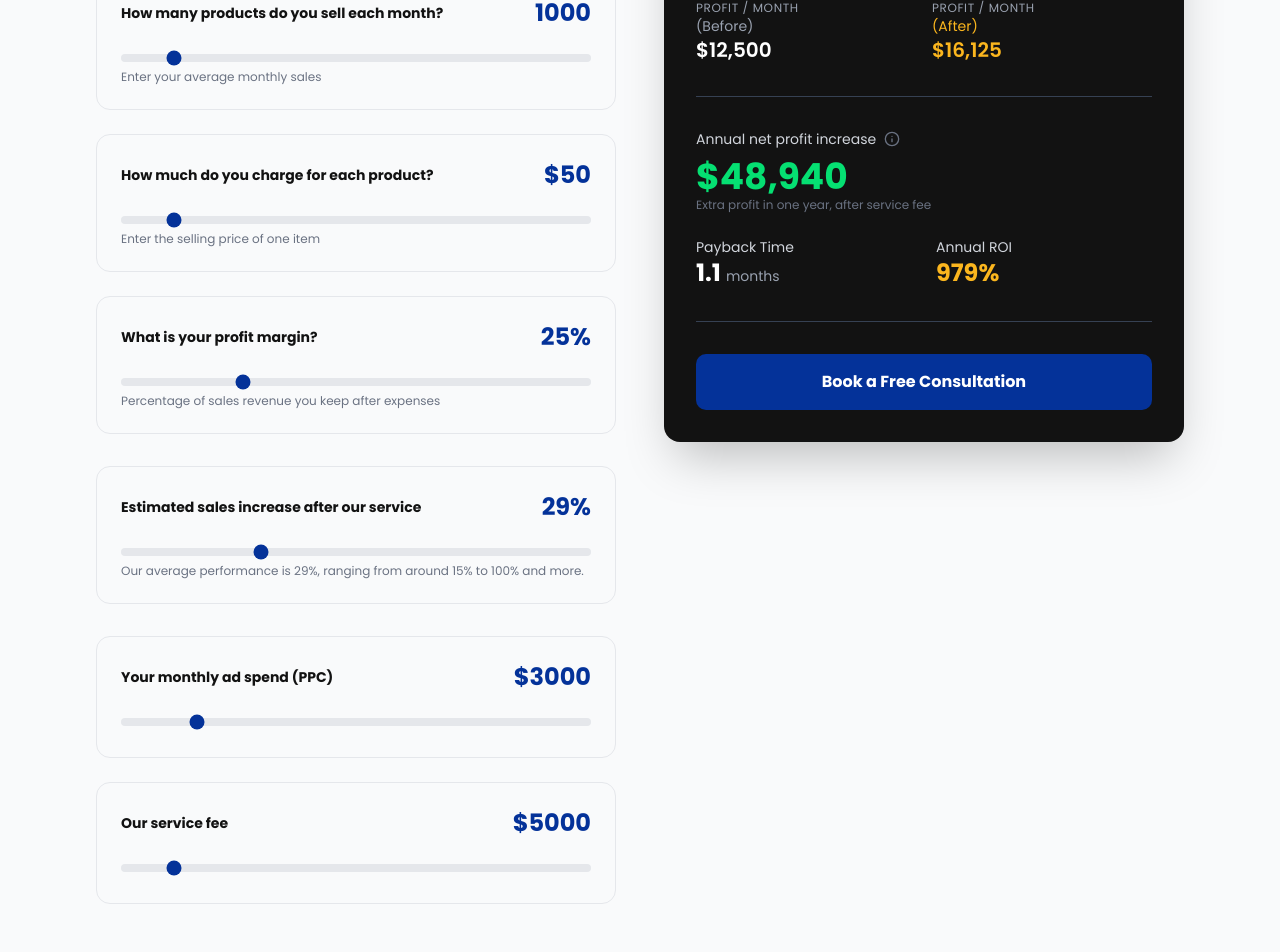
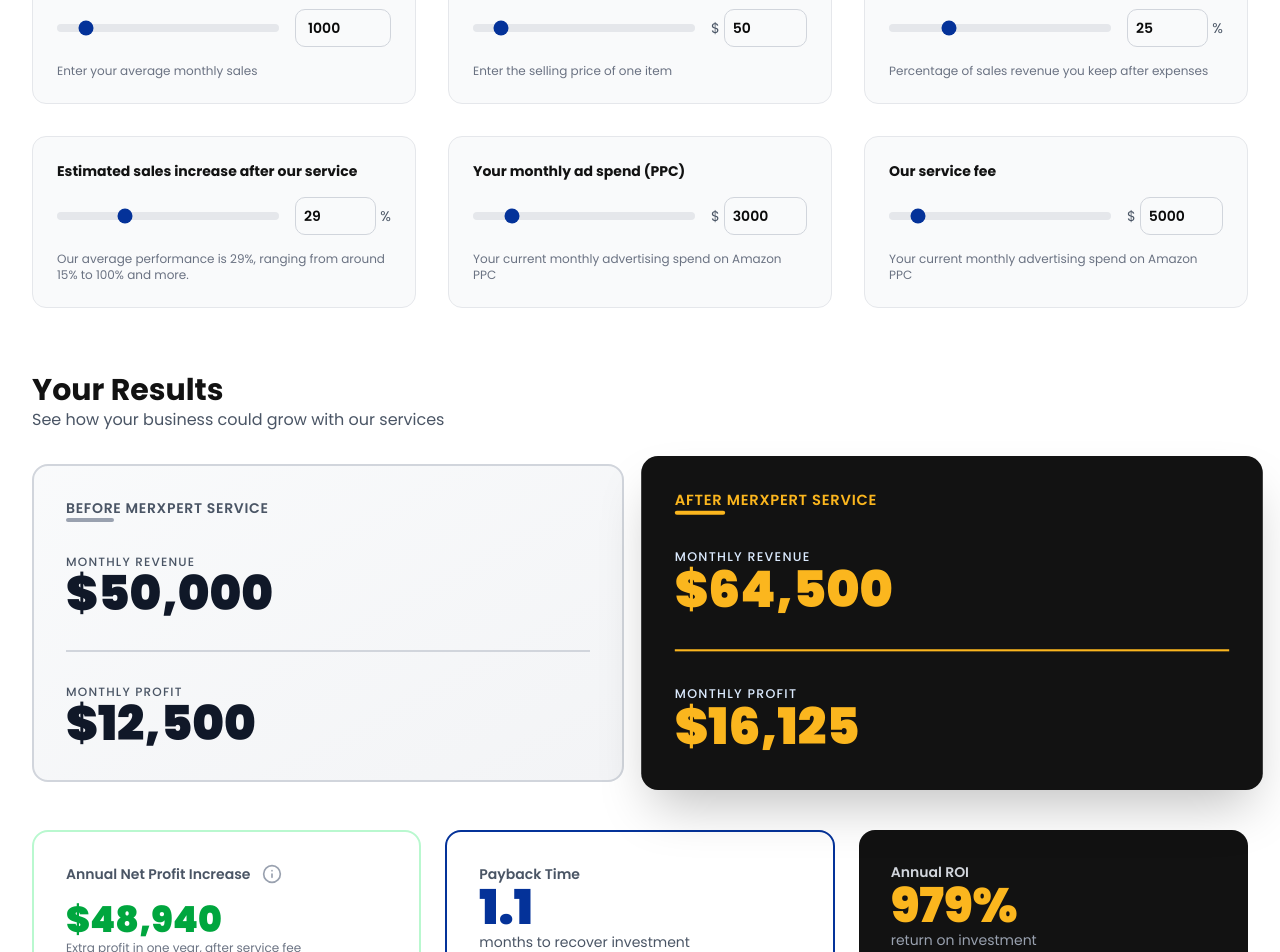
Before and after one commit to AXLShorts/AMZ-Clone-Frontend, a Next.js app: page /resources/roi-calculator in a window 1280 px wide. Shown: the part 600-1552 px from the top of the page. Built offline with nearby package versions, Linux system fonts and the light colour scheme.

Commit message:
refactor: Enhance layout and input handling in ROICalculator component for improved user experience

```diff
--- a/components/roi-calculator.tsx
+++ b/components/roi-calculator.tsx
@@ -49,10 +49,9 @@
   };
 
   return (
-    <div className="w-full max-w-6xl mx-auto p-4 md:p-8">
-      <div className="grid grid-cols-1 lg:grid-cols-2 gap-8 md:gap-12">
-
-        {/* Inputs Section */}
+    <div className="w-full bg-white">
+      <div className="w-full max-w-7xl mx-auto p-4 md:p-8">
+        {/* Input Section */}
         <div className="space-y-8">
           <div>
             <h3 className="text-2xl font-bold text-brand-dark mb-6">Calculate Your Potential Profit</h3>
@@ -61,15 +60,16 @@
             </p>
           </div>
 
-          {/* Input Group 1 */}
-          <div className="space-y-6">
+          {/* Sliders with Input Fields */}
+          <div className="w-full grid grid-cols-1 md:grid-cols-2 lg:grid-cols-3 gap-6 md:gap-8">
+            {/* Products Sold */}
             <div className="bg-gray-50 p-6 rounded-xl border border-gray-200">
               <div className="flex justify-between items-center mb-4">
                 <label className="block text-sm font-bold text-brand-dark">
                   How many products do you sell each month?
                 </label>
-                <span className="text-2xl font-bold text-brand-primary">{productsSold}</span>
               </div>
+              <div className="flex gap-4 items-center mb-4">
                 <input
                   type="range"
                   min="0"
@@ -77,20 +77,28 @@
                   step="100"
                   value={productsSold}
                   onChange={(e) => setProductsSold(Number(e.target.value))}
-                className="w-full h-2 bg-gray-200 rounded-lg appearance-none cursor-pointer accent-brand-primary"
+                  className="flex-1 h-2 bg-gray-200 rounded-lg appearance-none cursor-pointer accent-brand-primary"
                 />
-              <p className="mt-3 text-xs text-gray-500">
+                <input
+                  type="number"
+                  value={productsSold}
+                  onChange={(e) => setProductsSold(Math.max(0, Number(e.target.value)))}
+                  className="w-24 px-3 py-2 border border-gray-300 rounded-lg text-sm font-semibold focus:outline-none focus:border-brand-primary"
+                />
+              </div>
+              <p className="text-xs text-gray-500">
                 Enter your average monthly sales
               </p>
             </div>
 
+            {/* Selling Price */}
             <div className="bg-gray-50 p-6 rounded-xl border border-gray-200">
               <div className="flex justify-between items-center mb-4">
                 <label className="block text-sm font-bold text-brand-dark">
                   How much do you charge for each product?
                 </label>
-                <span className="text-2xl font-bold text-brand-primary">${sellingPrice}</span>
               </div>
+              <div className="flex gap-4 items-center mb-4">
                 <input
                   type="range"
                   min="1"
@@ -98,20 +106,31 @@
                   step="1"
                   value={sellingPrice}
                   onChange={(e) => setSellingPrice(Number(e.target.value))}
-                className="w-full h-2 bg-gray-200 rounded-lg appearance-none cursor-pointer accent-brand-primary"
+                  className="flex-1 h-2 bg-gray-200 rounded-lg appearance-none cursor-pointer accent-brand-primary"
                 />
-              <p className="mt-3 text-xs text-gray-500">
+                <div className="w-24 flex items-center gap-1">
+                  <span className="text-sm text-gray-600">$</span>
+                  <input
+                    type="number"
+                    value={sellingPrice}
+                    onChange={(e) => setSellingPrice(Math.max(1, Number(e.target.value)))}
+                    className="w-full px-2 py-2 border border-gray-300 rounded-lg text-sm font-semibold focus:outline-none focus:border-brand-primary"
+                  />
+                </div>
+              </div>
+              <p className="text-xs text-gray-500">
                 Enter the selling price of one item
               </p>
             </div>
 
+            {/* Profit Margin */}
             <div className="bg-gray-50 p-6 rounded-xl border border-gray-200">
               <div className="flex justify-between items-center mb-4">
                 <label className="block text-sm font-bold text-brand-dark">
                   What is your profit margin?
                 </label>
-                <span className="text-2xl font-bold text-brand-primary">{profitMargin}%</span>
               </div>
+              <div className="flex gap-4 items-center mb-4">
                 <input
                   type="range"
                   min="0"
@@ -119,42 +138,62 @@
                   step="1"
                   value={profitMargin}
                   onChange={(e) => setProfitMargin(Number(e.target.value))}
-                className="w-full h-2 bg-gray-200 rounded-lg appearance-none cursor-pointer accent-brand-primary"
+                  className="flex-1 h-2 bg-gray-200 rounded-lg appearance-none cursor-pointer accent-brand-primary"
                 />
-              <p className="mt-3 text-xs text-gray-500">
+                <div className="w-24 flex items-center gap-1">
+                  <input
+                    type="number"
+                    value={profitMargin}
+                    onChange={(e) => setProfitMargin(Math.max(0, Math.min(100, Number(e.target.value))))}
+                    className="w-full px-2 py-2 border border-gray-300 rounded-lg text-sm font-semibold focus:outline-none focus:border-brand-primary"
+                  />
+                  <span className="text-sm text-gray-600">%</span>
+                </div>
+              </div>
+              <p className="text-xs text-gray-500">
                 Percentage of sales revenue you keep after expenses
               </p>
             </div>
-          </div>
 
-          {/* Slider Section */}
+            {/* Sales Increase */}
             <div className="bg-gray-50 p-6 rounded-xl border border-gray-200">
               <div className="flex justify-between items-center mb-4">
                 <label className="block text-sm font-bold text-brand-dark">
                   Estimated sales increase after our service
                 </label>
-              <span className="text-2xl font-bold text-brand-primary">{salesIncrease}%</span>
               </div>
+              <div className="flex gap-4 items-center mb-4">
                 <input
                   type="range"
                   min="0"
                   max="100"
                   value={salesIncrease}
                   onChange={(e) => setSalesIncrease(Number(e.target.value))}
-              className="w-full h-2 bg-gray-200 rounded-lg appearance-none cursor-pointer accent-brand-primary"
+                  className="flex-1 h-2 bg-gray-200 rounded-lg appearance-none cursor-pointer accent-brand-primary"
                 />
-            <p className="mt-3 text-xs text-gray-500">
+                <div className="w-24 flex items-center gap-1">
+                  <input
+                    type="number"
+                    value={salesIncrease}
+                    onChange={(e) => setSalesIncrease(Math.max(0, Math.min(100, Number(e.target.value))))}
+                    className="w-full px-2 py-2 border border-gray-300 rounded-lg text-sm font-semibold focus:outline-none focus:border-brand-primary"
+                  />
+                  <span className="text-sm text-gray-600">%</span>
+                </div>
+              </div>
+              <p className="text-xs text-gray-500">
                 Our average performance is 29%, ranging from around 15% to 100% and more.
               </p>
             </div>
-          <div className="space-y-6">
+
+            {/* Ad Spend */}
             <div className="bg-gray-50 p-6 rounded-xl border border-gray-200">
               <div className="flex justify-between items-center mb-4">
                 <label className="block text-sm font-bold text-brand-dark">
                   Your monthly ad spend (PPC)
                 </label>
-                <span className="text-2xl font-bold text-brand-primary">${adSpend}</span>
               </div>
+              <div className="flex gap-4 items-center mb-4">
                 <input
                   type="range"
                   min="0"
@@ -162,17 +201,31 @@
                   step="100"
                   value={adSpend}
                   onChange={(e) => setAdSpend(Number(e.target.value))}
-                className="w-full h-2 bg-gray-200 rounded-lg appearance-none cursor-pointer accent-brand-primary"
+                  className="flex-1 h-2 bg-gray-200 rounded-lg appearance-none cursor-pointer accent-brand-primary"
+                />
+                <div className="w-24 flex items-center gap-1">
+                  <span className="text-sm text-gray-600">$</span>
+                  <input
+                    type="number"
+                    value={adSpend}
+                    onChange={(e) => setAdSpend(Math.max(0, Number(e.target.value)))}
+                    className="w-full px-2 py-2 border border-gray-300 rounded-lg text-sm font-semibold focus:outline-none focus:border-brand-primary"
                   />
                 </div>
+              </div>
+              <p className="text-xs text-gray-500">
+                Your current monthly advertising spend on Amazon PPC
+              </p>
+            </div>
 
+            {/* Service Fee */}
             <div className="bg-gray-50 p-6 rounded-xl border border-gray-200">
               <div className="flex justify-between items-center mb-4">
                 <label className="block text-sm font-bold text-brand-dark">
                   Our service fee
                 </label>
-                <span className="text-2xl font-bold text-brand-primary">${serviceFee}</span>
               </div>
+              <div className="flex gap-4 items-center mb-4">
                 <input
                   type="range"
                   min="0"
@@ -180,81 +233,123 @@
                   step="100"
                   value={serviceFee}
                   onChange={(e) => setServiceFee(Number(e.target.value))}
-                className="w-full h-2 bg-gray-200 rounded-lg appearance-none cursor-pointer accent-brand-primary"
+                  className="flex-1 h-2 bg-gray-200 rounded-lg appearance-none cursor-pointer accent-brand-primary"
+                />
+                <div className="w-24 flex items-center gap-1">
+                  <span className="text-sm text-gray-600">$</span>
+                  <input
+                    type="number"
+                    value={serviceFee}
+                    onChange={(e) => setServiceFee(Math.max(0, Number(e.target.value)))}
+                    className="w-full px-2 py-2 border border-gray-300 rounded-lg text-sm font-semibold focus:outline-none focus:border-brand-primary"
                   />
                 </div>
               </div>
-        </div>
-
-        {/* Results Section */}
-        <div className="bg-brand-dark text-white rounded-2xl p-8 shadow-2xl h-fit sticky top-24">
-          <h3 className="text-xl font-bold mb-8 text-brand-accent">Your Results</h3>
-
-          <div className="space-y-8">
-            {/* Before/After Grid */}
-            <div className="grid grid-cols-2 gap-4 pb-8 border-b border-gray-700">
-              <div>
-                <p className="text-xs text-gray-400 uppercase tracking-wider mb-1">Revenue / Month</p>
-                <p className="text-sm text-gray-400 mb-2">(Before)</p>
-                <p className="text-xl font-semibold">{formatCurrency(results.revenueBefore)}</p>
-              </div>
-              <div>
-                <p className="text-xs text-gray-400 uppercase tracking-wider mb-1">Revenue / Month</p>
-                <p className="text-sm text-brand-accent mb-2">(After)</p>
-                <p className="text-xl font-semibold text-brand-accent">{formatCurrency(results.revenueAfter)}</p>
-              </div>
-
-              <div>
-                <p className="text-xs text-gray-400 uppercase tracking-wider mb-1">Profit / Month</p>
-                <p className="text-sm text-gray-400 mb-2">(Before)</p>
-                <p className="text-xl font-semibold">{formatCurrency(results.profitBefore)}</p>
-              </div>
-              <div>
-                <p className="text-xs text-gray-400 uppercase tracking-wider mb-1">Profit / Month</p>
-                <p className="text-sm text-brand-accent mb-2">(After)</p>
-                <p className="text-xl font-semibold text-brand-accent">{formatCurrency(results.profitAfter)}</p>
-              </div>
-            </div>
-
-            {/* Main KPIs */}
-            <div className="space-y-6">
-              <div>
-                <div className="flex items-center gap-2 mb-2">
-                  <p className="text-sm text-gray-300">Annual net profit increase</p>
-                  <Info className="w-4 h-4 text-gray-500" />
-                </div>
-                <p className="text-4xl font-bold text-green-400">
-                  {formatCurrency(results.annualNetProfitIncrease)}
-                </p>
-                <p className="text-xs text-gray-500 mt-1">
-                  Extra profit in one year, after service fee
-                </p>
-              </div>
-
-              <div className="grid grid-cols-2 gap-6">
-                <div>
-                  <p className="text-sm text-gray-300 mb-2">Payback Time</p>
-                  <p className="text-2xl font-bold text-white">
-                    {results.paybackTime.toFixed(1)} <span className="text-sm font-normal text-gray-400">months</span>
-                  </p>
-                </div>
-                <div>
-                  <p className="text-sm text-gray-300 mb-2">Annual ROI</p>
-                  <p className="text-2xl font-bold text-brand-accent">
-                    {results.roi.toFixed(0)}%
+              <p className="text-xs text-gray-500">
+                Your current monthly advertising spend on Amazon PPC
               </p>
             </div>
           </div>
         </div>
 
-            <div className="pt-8 border-t border-gray-700">
-              <button className="w-full bg-brand-primary hover:bg-blue-700 text-white font-bold py-4 px-6 rounded-lg transition-colors duration-200">
+        {/* Results Section - Full Width Cards Below */}
+        <div className="mt-16 space-y-8">
+          <div>
+            <h3 className="text-3xl font-bold text-brand-dark mb-2">Your Results</h3>
+            <p className="text-gray-600">See how your business could grow with our services</p>
+          </div>
+
+          {/* Before/After Comparison - Large Cards */}
+          <div className="grid grid-cols-1 md:grid-cols-2 gap-8">
+            {/* Before Column */}
+            <div className="bg-linear-to-br from-gray-50 to-gray-100 border-2 border-gray-300 rounded-2xl p-8">
+              <div className="mb-8">
+                <p className="text-sm font-semibold text-gray-600 uppercase tracking-wider mb-2">Before Merxpert Service</p>
+                <div className="h-1 w-12 bg-gray-400 rounded"></div>
+              </div>
+
+              <div className="space-y-8">
+                <div>
+                  <p className="text-xs text-gray-600 uppercase tracking-widest font-medium mb-2">Monthly Revenue</p>
+                  <p className="text-4xl md:text-5xl font-black text-gray-900">
+                    {formatCurrency(results.revenueBefore)}
+                  </p>
+                </div>
+
+                <div className="pt-8 border-t-2 border-gray-300">
+                  <p className="text-xs text-gray-600 uppercase tracking-widest font-medium mb-2">Monthly Profit</p>
+                  <p className="text-4xl md:text-5xl font-black text-gray-900">
+                    {formatCurrency(results.profitBefore)}
+                  </p>
+                </div>
+              </div>
+            </div>
+
+            {/* After Column */}
+            <div className="bg-brand-dark rounded-2xl p-8 text-white shadow-2xl transform md:scale-105">
+              <div className="mb-8">
+                <p className="text-sm font-semibold text-brand-accent uppercase tracking-wider mb-2">After Merxpert Service</p>
+                <div className="h-1 w-12 bg-brand-accent rounded"></div>
+              </div>
+
+              <div className="space-y-8">
+                <div>
+                  <p className="text-xs text-blue-100 uppercase tracking-widest font-medium mb-2">Monthly Revenue</p>
+                  <p className="text-4xl md:text-5xl font-black text-brand-accent">
+                    {formatCurrency(results.revenueAfter)}
+                  </p>
+                </div>
+
+                <div className="pt-8 border-t-2 border-brand-accent">
+                  <p className="text-xs text-blue-100 uppercase tracking-widest font-medium mb-2">Monthly Profit</p>
+                  <p className="text-4xl md:text-5xl font-black text-brand-accent">
+                    {formatCurrency(results.profitAfter)}
+                  </p>
+                </div>
+              </div>
+            </div>
+          </div>
+
+          {/* Key Metrics */}
+          <div className="grid grid-cols-1 md:grid-cols-3 gap-6 mt-12">
+            <div className="bg-white border-2 border-green-200 rounded-2xl p-8">
+              <div className="flex items-center gap-3 mb-4">
+                <p className="text-sm text-gray-600 font-semibold">Annual Net Profit Increase</p>
+                <Info className="w-5 h-5 text-gray-400" />
+              </div>
+              <p className="text-3xl md:text-4xl font-black text-green-600 mb-2">
+                {formatCurrency(results.annualNetProfitIncrease)}
+              </p>
+              <p className="text-xs text-gray-500">
+                Extra profit in one year, after service fee
+              </p>
+            </div>
+
+            <div className="bg-white border-2 border-brand-primary rounded-2xl p-8">
+              <p className="text-sm text-gray-600 font-semibold mb-4">Payback Time</p>
+              <p className="text-4xl md:text-5xl font-black text-brand-primary mb-1">
+                {results.paybackTime.toFixed(1)}
+              </p>
+              <p className="text-sm text-gray-600">months to recover investment</p>
+            </div>
+
+            <div className="bg-brand-dark text-white rounded-2xl p-8">
+              <p className="text-sm text-gray-300 font-semibold mb-4">Annual ROI</p>
+              <p className="text-4xl md:text-5xl font-black text-brand-accent mb-1">
+                {results.roi.toFixed(0)}%
+              </p>
+              <p className="text-sm text-gray-400">return on investment</p>
+            </div>
+          </div>
+
+          {/* CTA Button */}
+          <div className="mt-12 flex justify-center">
+            <button className="bg-brand-primary hover:bg-blue-700 text-white font-bold py-6 px-12 rounded-full transition-all duration-200 text-lg shadow-lg hover:shadow-xl transform hover:scale-105">
               Book a Free Consultation
             </button>
           </div>
         </div>
       </div>
     </div>
-    </div>
   );
 }
```
Lines whose indentation alone changed are shown as unchanged.
